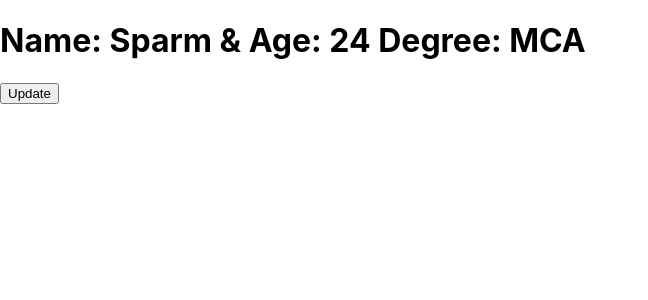
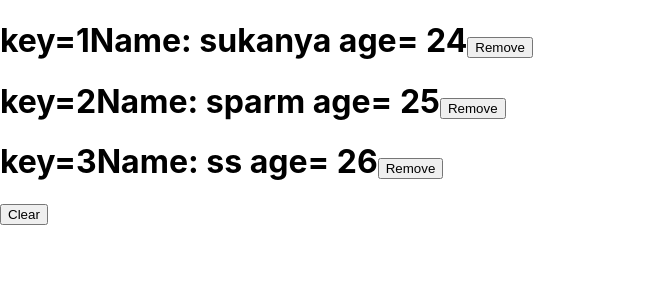
Before and after one commit to Sukanya004Sinha/my_modules, a React (Create React App) app: page / in a window 1280 px wide. Shown: the top 300 px of the page, without its empty margins (0-648 px from the left). Built offline with nearby package versions, Linux system fonts and the light colour scheme.

Commit message:
push upto todo

```diff
--- a/src/App.js
+++ b/src/App.js
@@ -1,6 +1,7 @@
 import React, { useState } from 'react';
 import RulesHooks from './component/rulesHooks';
 import UseStateArray from './component/UseStateArray';
+import UseStateArray1 from './component/UseStateArray1';
 import UseStateObject from './component/UseStateObject';
 const App = () => {
 //   var val = 'sparm';
@@ -39,8 +40,9 @@ const App = () => {
 return (
   <div>
 {/*<RulesHooks />*/ }
-  {/* <UseStateArray /> */}
-  <UseStateObject />
+   {/*<UseStateArray /> */}
+  {/*<UseStateObject /> */}
+  <UseStateArray1 />
   </div>
 )
 }
--- a/src/component/UseStateArray.jsx
+++ b/src/component/UseStateArray.jsx
@@ -4,6 +4,7 @@ const UseStateArray = () => {
     const bioData = [
         {
             id: 0, myName : "sukanya", age: 24
+
         }, {
             id: 1, myName: "sinha", age : 24
         },
@@ -13,19 +14,22 @@ const UseStateArray = () => {
 
     ]
     console.log(bioData);
-    const [myArray,setmyArray] = useState (bioData);
+    const [myArray,setMyArray] = useState (bioData);
     const clearArray = () =>{
-        bioData =[]
+       // bioData =[] ;
+       setMyArray([]);
     }
   return (
     <>
     {
-     myArray.map((currElm) => {
-        return  <h1 className ='h1 style'>Name: {currElm.myName} & Age:
-        {currElm.age} </h1>
+      //  bioData.map((currElem)=> <h1 className="h1style">Name:{currElem}</h1>)
+     myArray.map((currElm) =>
+         <h1 className ='h1style' key= {currElm.id}> Name: {currElm.myName}
+        & Age: {currElm.age} </h1>
 
-     })
+     )
     }
+    <button className="btn" onClick = {clearArray}>Clear</button>
 
 </>
   )
--- /dev/null
+++ b/src/component/UseStateArray1.jsx
@@ -0,0 +1,55 @@
+import React, { useState } from 'react'
+
+function UseStateArray1() {
+    const bioData= [{id: 1, name: "sukanya", age: "24"},
+    {id: 2, name: "sparm", age: "25"},
+    {id: 3, name: "ss", age: "26"}
+]
+const [myArray,setMyArray]= useState(bioData);
+
+console.log(bioData);
+
+const clearArray= ()=>{
+    setMyArray([]);
+
+}
+// const removeArray = (id) =>{
+//    // setMyArray(id);
+//    const myNewArray = myArray.filter((curElem)=>{
+//     return curElem.id !== id;
+//    })
+const removeArray = (id)=>{
+    const myNewArray = myArray.filter((curElem) => {
+      return curElem.id !== id;
+
+
+})
+setMyArray(myNewArray);
+}
+
+//    setMyArray(myNewArray);
+
+  return (
+    <>
+  {
+   // <h1>Name: "sukanya", age: "24"</h1>
+   myArray.map((curElem)=>  {
+   return (
+    <h1 className='h1style'> key={curElem.id}
+    Name: {curElem.name} age= {curElem.age}
+    <button className='btn' onClick ={ () =>removeArray(curElem.id)}>Remove</button>
+    </h1>
+
+   );
+
+
+  } )
+
+}
+   <button className="btn" onClick={clearArray}>Clear</button>
+
+   </>
+  )
+}
+
+export default UseStateArray1
```
